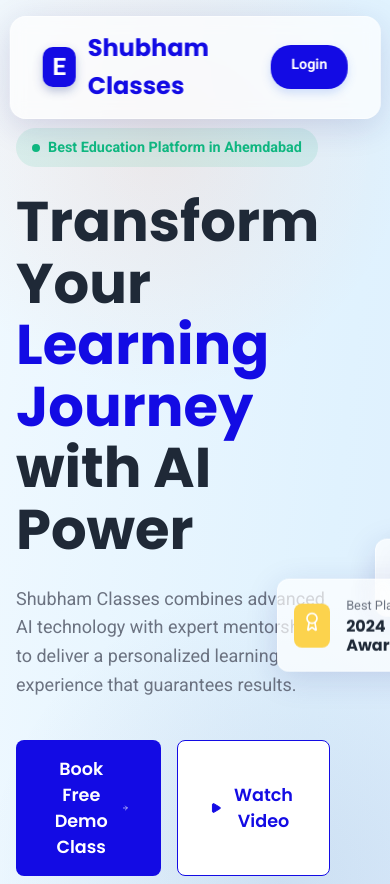
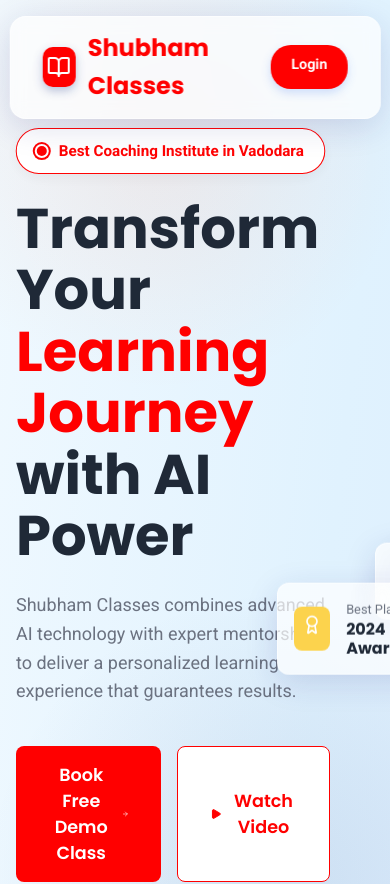
Before and after one commit to muktivatm/EduRevolution, a React (Vite) app: page / in a window 390 px wide. Shown: the top 884 px of the page. Built offline with nearby package versions, Linux system fonts and the light colour scheme.

Commit message:
feat: Implement White Labeling, Branding updates, and UI optimizations

```diff
--- a/src/branding.js
+++ b/src/branding.js
@@ -1,5 +1,5 @@
 export const BRAND = {
     name: "Shubham Classes",
-    color: "#130be4ff",
+    color: "hsla(0, 100%, 50%, 1.00)",
     phone: "+91 98765 43210"
 };
--- a/src/components/features/landing/Features.jsx
+++ b/src/components/features/landing/Features.jsx
@@ -1,5 +1,6 @@
 import React from 'react';
 import { Brain, Activity, MessageCircle, Trophy } from 'lucide-react';
+import { BRAND } from '../../../branding';
 
 const features = [
     {
@@ -37,7 +38,7 @@
         <section className="section-padding" style={{ background: 'white' }}>
             <div className="container">
                 <div style={{ textAlign: 'center', marginBottom: '4rem' }}>
-                    <h2 style={{ fontSize: '2.5rem', marginBottom: '1rem' }}>Why Choose <span className="text-gradient">EduRevolution</span>?</h2>
+                    <h2 style={{ fontSize: '2.5rem', marginBottom: '1rem' }}>Why Choose <span className="text-gradient">{BRAND.name}</span>?</h2>
                     <p style={{ color: 'var(--color-text-light)', maxWidth: '600px', margin: '0 auto' }}>
                         We combine technology and pedagogy to create an ecosystem where every student thrives.
                     </p>
--- a/src/components/features/landing/Hero.jsx
+++ b/src/components/features/landing/Hero.jsx
@@ -35,20 +35,28 @@
 
             <div className="container" style={{ display: 'grid', gridTemplateColumns: '1fr 1fr', gap: '4rem', alignItems: 'center' }}>
                 <div className="hero-content animate-fade-in">
-                    <div style={{
+                    <div className="animate-pulse" style={{
                         display: 'inline-flex',
                         alignItems: 'center',
-                        gap: '0.5rem',
-                        background: 'rgba(16, 185, 129, 0.1)',
-                        color: 'var(--color-secondary-green)',
-                        padding: '0.5rem 1rem',
-                        borderRadius: '20px',
+                        gap: '0.75rem',
+                        background: 'white',
+                        border: '1px solid var(--primary-theme)',
+                        color: 'var(--primary-theme)',
+                        padding: '0.6rem 1.25rem',
+                        borderRadius: '50px',
                         marginBottom: '1.5rem',
                         fontWeight: '600',
-                        fontSize: '0.9rem'
+                        fontSize: '0.95rem',
+                        boxShadow: '0 4px 15px rgba(0,0,0,0.05)'
                     }}>
-                        <span style={{ width: '8px', height: '8px', background: 'var(--color-secondary-green)', borderRadius: '50%' }}></span>
-                        Best Education Platform in Ahemdabad
+                        <span style={{
+                            width: '10px',
+                            height: '10px',
+                            background: 'var(--primary-theme)',
+                            borderRadius: '50%',
+                            boxShadow: '0 0 0 2px rgba(255,255,255,1), 0 0 0 4px var(--primary-theme)'
+                        }}></span>
+                        Best Coaching Institute in Vadodara
                     </div>
 
                     <h1 style={{ fontSize: '3.5rem', marginBottom: '1.5rem', lineHeight: '1.1' }}>
--- a/src/components/layout/DashboardLayout.jsx
+++ b/src/components/layout/DashboardLayout.jsx
@@ -175,7 +175,7 @@
                             display: 'flex', alignItems: 'center', justifyContent: 'center',
                             color: 'white', fontWeight: 'bold', fontSize: '1.5rem',
                             boxShadow: '0 4px 10px rgba(37, 99, 235, 0.2)'
-                        }}>E</div>
+                        }}><BookOpen size={24} /></div>
                         <span style={{
                             fontSize: '1.25rem',
                             fontWeight: 'bold',
@@ -307,7 +307,7 @@
                             {/* Mobile Header Title */}
                             {isMobile && (
                                 <div style={{ display: 'flex', alignItems: 'center', gap: '0.5rem' }}>
-                                    <div style={{ width: '32px', height: '32px', background: 'var(--gradient-primary)', borderRadius: '8px', display: 'flex', alignItems: 'center', justifyContent: 'center', color: 'white', fontWeight: 'bold' }}>E</div>
+                                    <div style={{ width: '32px', height: '32px', background: 'var(--gradient-primary)', borderRadius: '8px', display: 'flex', alignItems: 'center', justifyContent: 'center', color: 'white', fontWeight: 'bold' }}><BookOpen size={20} /></div>
                                     <span style={{ fontWeight: 'bold', fontSize: '1.1rem', color: 'var(--color-primary-blue)' }}>{BRAND.name}</span>
                                 </div>
                             )}
--- a/src/components/layout/Footer.jsx
+++ b/src/components/layout/Footer.jsx
@@ -1,4 +1,4 @@
-import { Facebook, Twitter, Instagram, Linkedin, Mail, Phone, MapPin } from 'lucide-react';
+import { Facebook, Twitter, Instagram, Linkedin, Mail, Phone, MapPin, BookOpen } from 'lucide-react';
 import { BRAND } from '../../branding';
 
 const Footer = () => {
@@ -8,7 +8,7 @@
                 <div style={{ display: 'grid', gridTemplateColumns: 'repeat(auto-fit, minmax(200px, 1fr))', gap: '3rem', marginBottom: '3rem' }}>
                     <div>
                         <div style={{ display: 'flex', alignItems: 'center', gap: '0.5rem', marginBottom: '1.5rem' }}>
-                            <div style={{ width: '32px', height: '32px', background: 'white', borderRadius: '8px', display: 'flex', alignItems: 'center', justifyContent: 'center', color: 'var(--color-primary-blue)', fontWeight: 'bold' }}>E</div>
+                            <div style={{ width: '32px', height: '32px', background: 'white', borderRadius: '8px', display: 'flex', alignItems: 'center', justifyContent: 'center', color: 'var(--color-primary-blue)', fontWeight: 'bold' }}><BookOpen size={20} /></div>
                             <span style={{ fontSize: '1.25rem', fontWeight: 'bold' }}>{BRAND.name}</span>
                         </div>
                         <p style={{ color: 'rgba(255,255,255,0.7)', marginBottom: '1.5rem' }}>
--- a/src/components/layout/Navbar.jsx
+++ b/src/components/layout/Navbar.jsx
@@ -1,6 +1,6 @@
 import React, { useState, useEffect } from 'react';
 import { Link } from 'react-router-dom';
-import { Menu, X, Globe } from 'lucide-react';
+import { Menu, X, Globe, BookOpen } from 'lucide-react';
 import { BRAND } from '../../branding';
 
 const Navbar = () => {
@@ -42,7 +42,7 @@
                     fontWeight: 'bold',
                     fontSize: '1.5rem',
                     boxShadow: '0 4px 10px rgba(30, 58, 138, 0.3)'
-                }}>E</div>
+                }}><BookOpen size={24} /></div>
                 <span style={{ fontSize: '1.5rem', fontWeight: 'bold', color: 'var(--color-primary-blue)', fontFamily: 'var(--font-header)' }}>{BRAND.name}</span>
             </Link>
 
@@ -50,9 +50,9 @@
             {!isMobile ? (
                 <div className="desktop-menu" style={{ display: 'flex', gap: '2rem', alignItems: 'center' }}>
                     <Link to="/" style={{ color: 'var(--color-text-dark)', textDecoration: 'none', fontWeight: '500', transition: 'color 0.3s' }}>Home</Link>
-                    <Link to="/about" style={{ color: 'var(--color-text-dark)', textDecoration: 'none', fontWeight: '500', transition: 'color 0.3s' }}>About Us</Link>
-                    <Link to="/features" style={{ color: 'var(--color-text-dark)', textDecoration: 'none', fontWeight: '500', transition: 'color 0.3s' }}>Features</Link>
-                    <Link to="/pricing" style={{ color: 'var(--color-text-dark)', textDecoration: 'none', fontWeight: '500', transition: 'color 0.3s' }}>Pricing</Link>
+                    <span style={{ color: 'var(--color-text-dark)', textDecoration: 'none', fontWeight: '500', transition: 'color 0.3s', cursor: 'pointer' }}>About Us</span>
+                    <span style={{ color: 'var(--color-text-dark)', textDecoration: 'none', fontWeight: '500', transition: 'color 0.3s', cursor: 'pointer' }}>Features</span>
+                    <span style={{ color: 'var(--color-text-dark)', textDecoration: 'none', fontWeight: '500', transition: 'color 0.3s', cursor: 'pointer' }}>Pricing</span>
 
                     <button onClick={() => setLang(lang === 'EN' ? 'HI' : 'EN')} style={{
                         background: 'rgba(255,255,255,0.5)',
--- a/src/index.css
+++ b/src/index.css
@@ -158,6 +158,24 @@
   animation: fadeIn 0.8s ease-out forwards;
 }
 
+@keyframes pulse {
+
+  0%,
+  100% {
+    opacity: 1;
+    transform: scale(1);
+  }
+
+  50% {
+    opacity: 0.9;
+    transform: scale(1.02);
+  }
+}
+
+.animate-pulse {
+  animation: pulse 2s cubic-bezier(0.4, 0, 0.6, 1) infinite;
+}
+
 /* Mobile Optimizations */
 @media (max-width: 768px) {
   :root {
--- a/src/pages/RegisterPage.jsx
+++ b/src/pages/RegisterPage.jsx
@@ -2,6 +2,7 @@
 import { Link } from 'react-router-dom';
 import { User, Mail, Phone, Lock, ArrowRight, CheckCircle } from 'lucide-react';
 import Navbar from '../components/layout/Navbar';
+import { BRAND } from '../branding';
 
 const RegisterPage = () => {
     const [isMobile, setIsMobile] = useState(window.innerWidth < 768);
@@ -55,7 +56,7 @@
                             </div>
 
                             <div style={{ background: 'rgba(255,255,255,0.1)', padding: '1.5rem', borderRadius: '12px', marginTop: '2rem' }}>
-                                <p style={{ fontStyle: 'italic', fontSize: '0.9rem', marginBottom: '0.5rem' }}>"EduRevolution changed the way I study. My grades improved by 40% in just 3 months!"</p>
+                                <p style={{ fontStyle: 'italic', fontSize: '0.9rem', marginBottom: '0.5rem' }}>"{BRAND.name} changed the way I study. My grades improved by 40% in just 3 months!"</p>
                                 <div style={{ display: 'flex', alignItems: 'center', gap: '0.75rem' }}>
                                     <div style={{ width: '32px', height: '32px', background: 'white', borderRadius: '50%' }}></div>
                                     <div>
--- a/src/pages/parent/ParentCommunication.jsx
+++ b/src/pages/parent/ParentCommunication.jsx
@@ -293,8 +293,8 @@
                             <div style={{ marginBottom: '1rem', padding: '2rem', background: '#e9edef', borderRadius: '50%' }}>
                                 <Send size={48} color="#8696a0" />
                             </div>
-                            <h2 style={{ fontSize: '2rem', fontWeight: '300', marginBottom: '1rem' }}>WhatsApp Web</h2>
-                            <p style={{ fontSize: '0.9rem', color: '#667781' }}>Send and receive messages without keeping your phone online.</p>
+                            <h2 style={{ fontSize: '2rem', fontWeight: '300', marginBottom: '1rem' }}>Direct Chat</h2>
+                            <p style={{ fontSize: '0.9rem', color: '#667781' }}>Send and receive messages without hesitation.</p>
                             <p style={{ fontSize: '0.9rem', color: '#667781', marginTop: '0.5rem' }}>Select a chat to start messaging.</p>
                         </div>
                     )}
--- a/src/pages/teacher/TeacherDashboard.jsx
+++ b/src/pages/teacher/TeacherDashboard.jsx
@@ -55,9 +55,9 @@
 
                 <div style={{ display: 'flex', justifyContent: 'space-between', alignItems: 'center', marginBottom: isMobile ? '1rem' : '2rem' }}>
                     <h1 style={{ fontSize: isMobile ? '1.5rem' : '1.8rem', fontWeight: 'bold', color: '#111827' }}>My Classes</h1>
-                    <button className="btn-primary" style={{ display: 'flex', alignItems: 'center', gap: '0.5rem', padding: isMobile ? '0.5rem 1rem' : '0.6rem 1.2rem', borderRadius: '30px', fontSize: isMobile ? '0.9rem' : '1rem' }}>
+                    {/* <button className="btn-primary" style={{ display: 'flex', alignItems: 'center', gap: '0.5rem', padding: isMobile ? '0.5rem 1rem' : '0.6rem 1.2rem', borderRadius: '30px', fontSize: isMobile ? '0.9rem' : '1rem' }}>
                         <UserPlus size={isMobile ? 16 : 18} /> Add Class
-                    </button>
+                    </button> */}
                 </div>
 
                 <div style={{ display: 'grid', gridTemplateColumns: 'repeat(auto-fill, minmax(300px, 1fr))', gap: isMobile ? '0.75rem' : '1.5rem' }}>
```
Also changed, not shown: src/pages/teacher/TeacherAssignments.jsx (+5 -5 lines).
